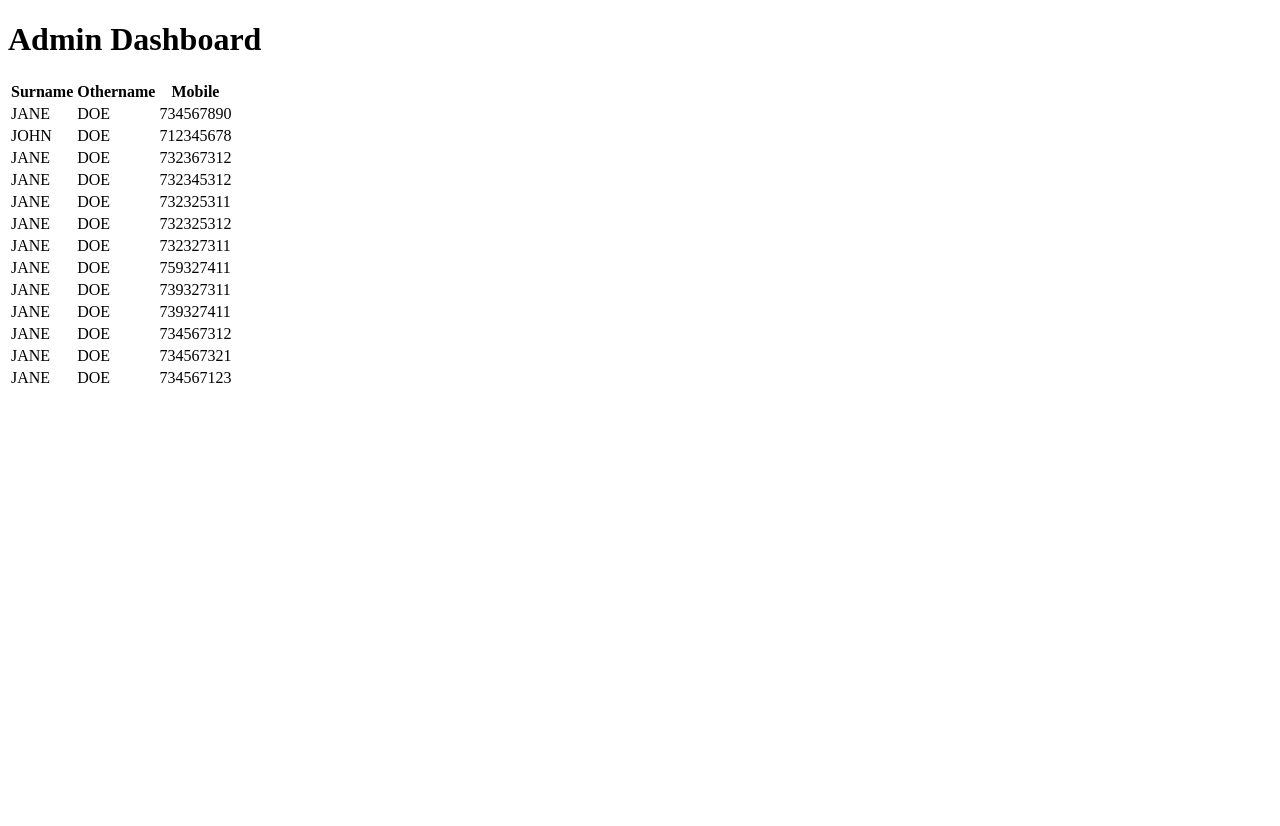
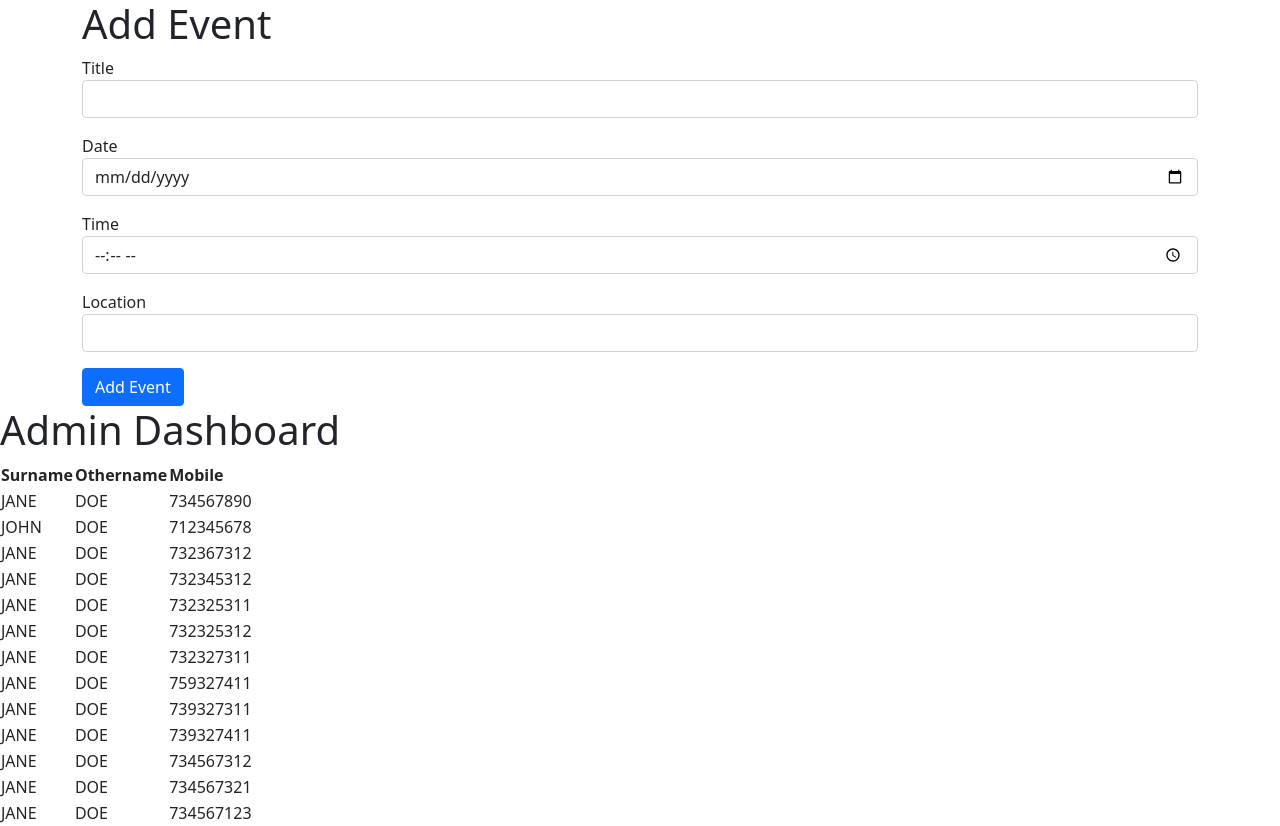
Before and after one commit to godwins3/rdp, a Flask app: page /admin/dashboard in a window 1280 px wide. Before the commit the page ends 383 px from the top, so only its background shows below. Run offline with Flask 2, Linux system fonts and the light colour scheme; data comes from the database, SQL or seed files in the repository.

Commit message:
some changes to events functionality

```diff
--- a/app.py
+++ b/app.py
@@ -106,6 +106,26 @@ def events():
     title ="rdp - events"
     return render_template('events.html', title=title)
 
+@app.route("/events/add", methods=["GET", "POST"])
+def add_event():
+  if request.method == "GET":
+    return render_template("add_event.html")
+  else:
+    title = request.form["title"]
+    date = request.form["date"]
+    time = request.form["time"]
+    location = request.form["location"]
+    event = {
+      "title": title,
+      "date": date,
+      "time": time,
+      "location": location,
+    }
+    db.session.add(event)
+    db.session.commit()
+    return redirect(url_for("events"))
+
+
 def send_email(name, email, message):
     # Set up the SMTP server details
     smtp_server = 'smtp.example.com'
--- a/templates/admin.html
+++ b/templates/admin.html
@@ -2,11 +2,39 @@
 <html>
 <head>
   <title>Admin Dashboard</title>
+  <link href="https://cdn.jsdelivr.net/npm/bootstrap@5.1.3/dist/css/bootstrap.min.css" rel="stylesheet" integrity="sha384-1BmE4kWBq78iYhFldvKuhfTAU6auU8tT94WrHftjDbrCEXSU1oBoqyl2QvZ6jIW3" crossorigin="anonymous">
+</head>
   <style>
     /* Add any necessary CSS styles here */
   </style>
 </head>
 <body>
+<section>
+  <div class="container">
+    <h1>Add Event</h1>
+    <form action="/events/add" method="POST">
+      <div class="mb-3">
+        <label for="title">Title</label>
+        <input type="text" class="form-control" id="title" name="title" required>
+      </div>
+      <div class="mb-3">
+        <label for="date">Date</label>
+        <input type="date" class="form-control" id="date" name="date" required>
+      </div>
+      <div class="mb-3">
+        <label for="time">Time</label>
+        <input type="time" class="form-control" id="time" name="time" required>
+      </div>
+      <div class="mb-3">
+        <label for="location">Location</label>
+        <input type="text" class="form-control" id="location" name="location" required>
+      </div>
+      <button type="submit" class="btn btn-primary">Add Event</button>
+    </form>
+  </div>
+</section>
+<section>
+  <div>
   <h1>Admin Dashboard</h1>
   <table>
     <tr>
@@ -24,5 +52,7 @@
     </tr>
     {% endfor %}
   </table>
+  </div>
+</section>
 </body>
 </html>
```
Also changed, not shown: templates/events.html (+15 -42 lines).
